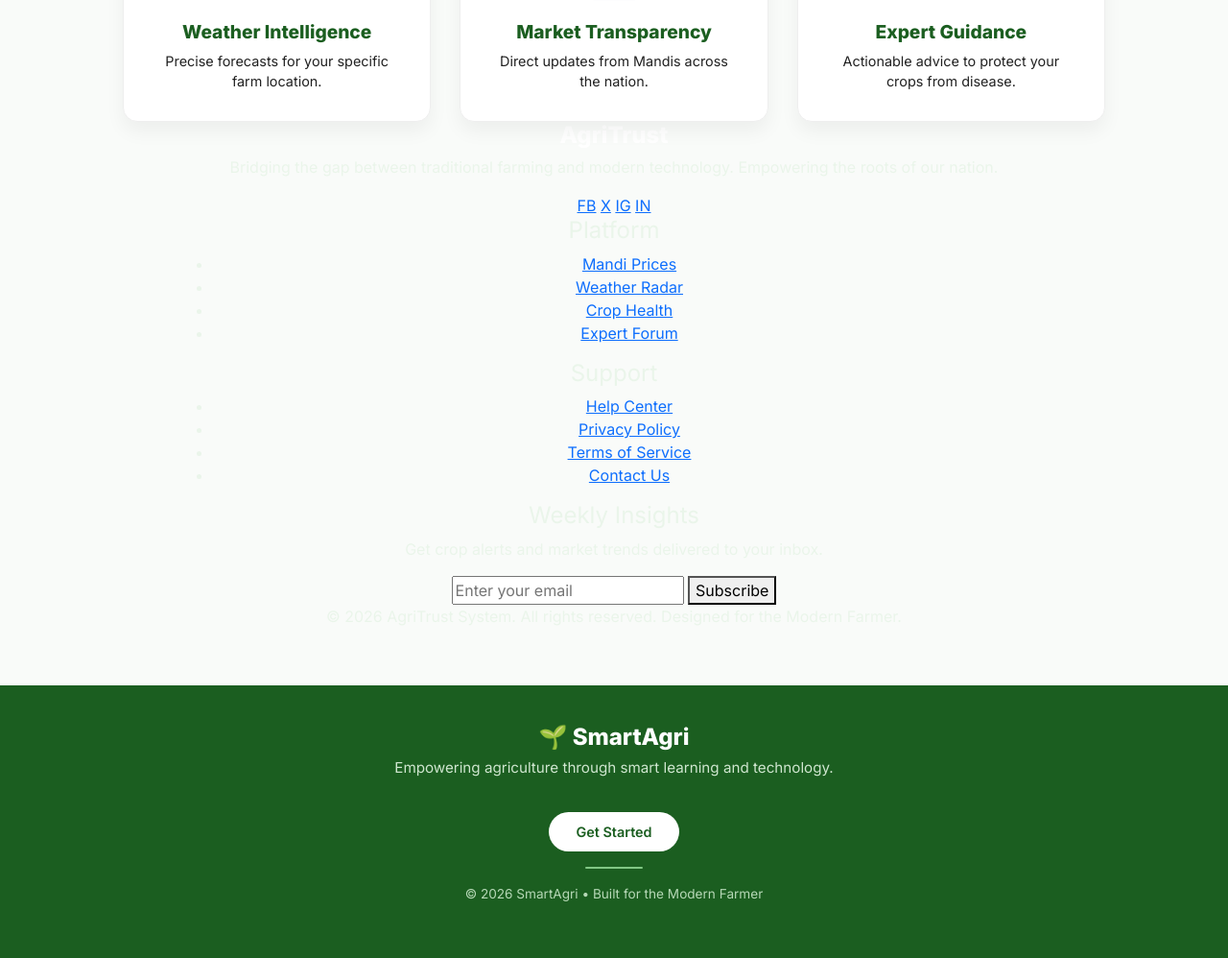
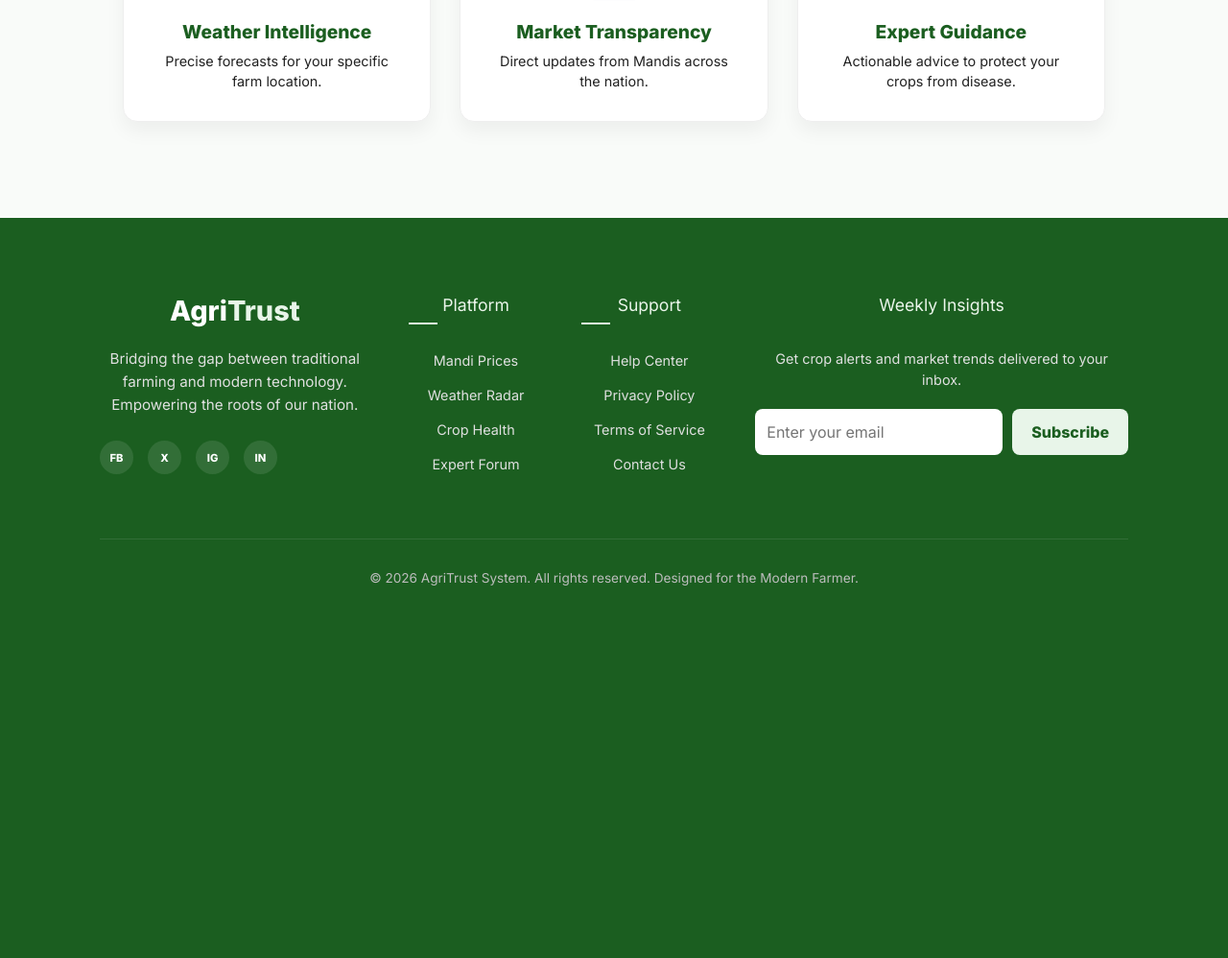
Before and after one commit to arnavvtt/SmartAgri-Portal, a Django app: template agri/templates/home.html in a window 1280 px wide. Shown: the part 707-1705 px from the top of the page at 96% size. After the commit the page ends 1317 px from the top, so only its background shows below. Run offline with Django 3.2, Linux system fonts and the light colour scheme; the template is opened without the code that fills it, so the values that code supplies are empty.

Commit message:
footer problem solve

```diff
--- a/agri/templates/base.html
+++ b/agri/templates/base.html
@@ -251,27 +251,7 @@
     <main>
         {% block content %}{% endblock %}
     </main>
-    <!-- ===== SIMPLE FOOTER START ===== -->
-    <footer class="simple-footer">
-        <div class="footer-container">
-            <h3 class="footer-logo">🌱 SmartAgri</h3>
 
-            <p class="footer-text">
-                Empowering agriculture through smart learning and technology.
-            </p>
-
-            <!-- Register Button -->
-            <a href="{% url 'register' %}" class="footer-register-btn">
-                Get Started
-            </a>
-
-            <div class="footer-divider"></div>
-
-            <p class="footer-copy">
-                © 2026 SmartAgri • Built for the Modern Farmer
-            </p>
-        </div>
-    </footer>
 
     <!-- ===== SIMPLE FOOTER END ===== -->
 
--- a/agri/templates/home.html
+++ b/agri/templates/home.html
@@ -261,6 +261,184 @@
     margin: 0;
 
 }
+/* --- FOOTER STYLES --- */
+.organic-footer {
+    background-color: #1b5e20; /* Deep green to ground the page */
+    color: white;
+    padding: 80px 0 30px 0;
+    margin-top: 100px;
+}
+
+.footer-container {
+    max-width: 1200px;
+    margin: 0 auto;
+    padding: 0 5%;
+}
+
+.footer-grid {
+    display: grid;
+    grid-template-columns: 2fr 1fr 1fr 2fr;
+    gap: 40px;
+    margin-bottom: 50px;
+}
+
+.footer-logo {
+    font-size: 1.8rem;
+    font-weight: 800;
+    margin-bottom: 20px;
+    color: #fff;
+}
+
+.footer-logo span {
+    color: var(--primary-light, #C8E6C9);
+}
+
+.footer-brand p {
+    color: #e0e0e0;
+    line-height: 1.6;
+    font-size: 0.95rem;
+    margin-bottom: 25px;
+}
+
+.footer-links h4,
+.footer-newsletter h4 {
+    font-size: 1.1rem;
+    margin-bottom: 25px;
+    position: relative;
+    padding-bottom: 10px;
+}
+
+.footer-links h4::after {
+    content: '';
+    position: absolute;
+    left: 0;
+    bottom: 0;
+    width: 30px;
+    height: 2px;
+    background: var(--primary-light, #C8E6C9);
+}
+
+.footer-links ul {
+    list-style: none;
+    padding: 0;
+}
+
+.footer-links ul li {
+    margin-bottom: 12px;
+}
+
+.footer-links ul li a {
+    color: #e0e0e0;
+    text-decoration: none;
+    transition: 0.3s;
+    font-size: 0.9rem;
+}
+
+.footer-links ul li a:hover {
+    color: white;
+    padding-left: 5px;
+}
+
+.footer-newsletter p {
+    font-size: 0.9rem;
+    color: #e0e0e0;
+    margin-bottom: 20px;
+}
+
+.newsletter-form {
+    display: flex;
+    gap: 10px;
+}
+
+.newsletter-form input {
+    padding: 12px;
+    border-radius: 8px;
+    border: none;
+    flex: 1;
+}
+
+.newsletter-form button {
+    background-color: var(--primary-light, #C8E6C9);
+    color: #1b5e20;
+    border: none;
+    padding: 10px 20px;
+    border-radius: 8px;
+    font-weight: 700;
+    cursor: pointer;
+    transition: 0.3s;
+}
+
+.newsletter-form button:hover {
+    background-color: white;
+}
+
+.footer-bottom {
+    border-top: 1px solid rgba(255,255,255,0.1);
+    padding-top: 30px;
+    text-align: center;
+    font-size: 0.85rem;
+    color: #bdbdbd;
+}
+
+/* Social Icon Placeholders */
+.social-links {
+    display: flex;
+    gap: 15px;
+}
+
+.social-links a {
+    background: rgba(255,255,255,0.1);
+    width: 35px;
+    height: 35px;
+    display: flex;
+    align-items: center;
+    justify-content: center;
+    border-radius: 50%;
+    color: white;
+    text-decoration: none;
+    font-size: 0.7rem;
+    font-weight: bold;
+}
+
+/* Mobile Responsiveness for Footer */
+@media (max-width: 992px) {
+    .footer-grid {
+        grid-template-columns: 1fr 1fr;
+    }
+}
+
+@media (max-width: 576px) {
+    .footer-grid {
+        grid-template-columns: 1fr;
+    }
+    .footer-newsletter .newsletter-form {
+        flex-direction: column;
+    }
+}
+
+
+
+/* Mobile Responsiveness */
+
+@media (max-width: 768px) {
+
+    .hero { padding: 40px 5%; }
+
+    .hero h1 { font-size: 2rem; }
+
+    .trust-bar {
+
+        grid-template-columns: 1fr;
+
+        margin-top: 20px;
+
+        padding: 0 5%;
+
+    }
+
+    .hero-buttons { flex-direction: column; }
+
+}
 </style>
 
 <div class="home-container">
```
